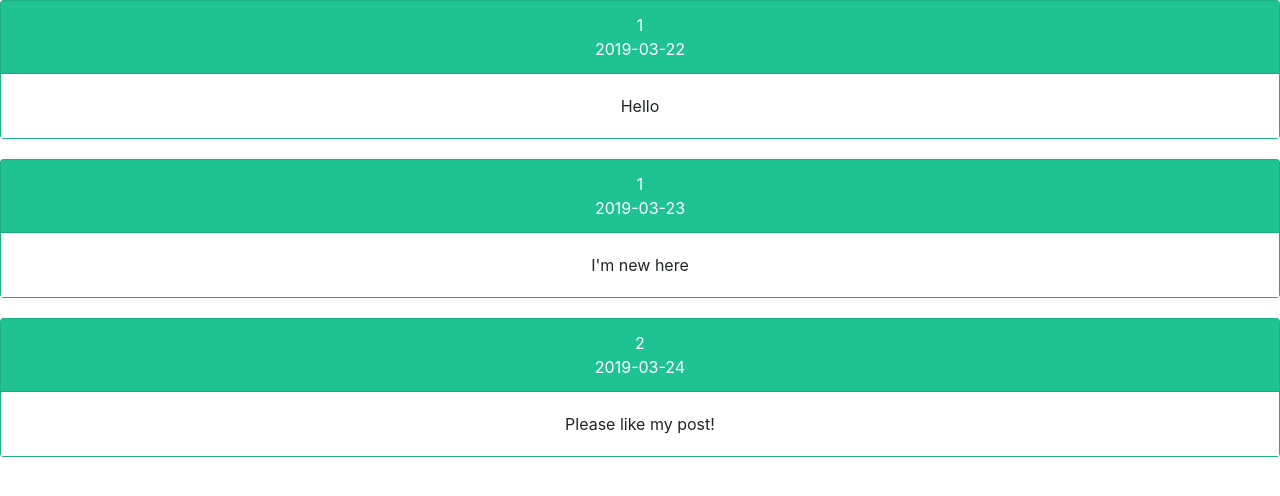
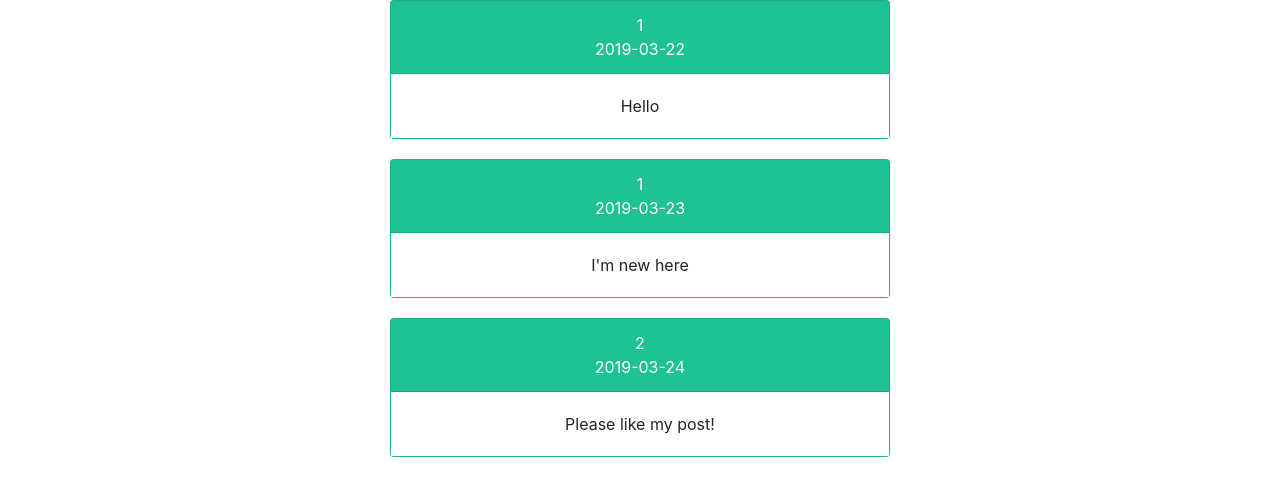
Before and after one commit to simon-norman/acebook-gang-of-four-frontend, a React (Create React App) app: page / in a window 1280 px wide. Shown: the top 496 px of the page. Built offline with nearby package versions, Linux system fonts and the light colour scheme.

Commit message:
add centering

```diff
--- a/src/App.scss
+++ b/src/App.scss
@@ -38,7 +38,7 @@
   white-space: pre-line
 }
 
-.body-body {
+body {
   display: flex;
   justify-content: center;
 }
@@ -51,7 +51,8 @@
 .navbar-brand {
   color: #20c997;
   font-weight: bold;
-  font-size: x-large
+  font-size: x-large;
+  margin-bottom: 100px;
 }
 
 .btn-outline-primary {
@@ -69,6 +70,7 @@
 div.card {
   background-color: #20C997;
   margin-bottom: 20px;
+  width: 500px;
 }
 
 div.card-header {
```
